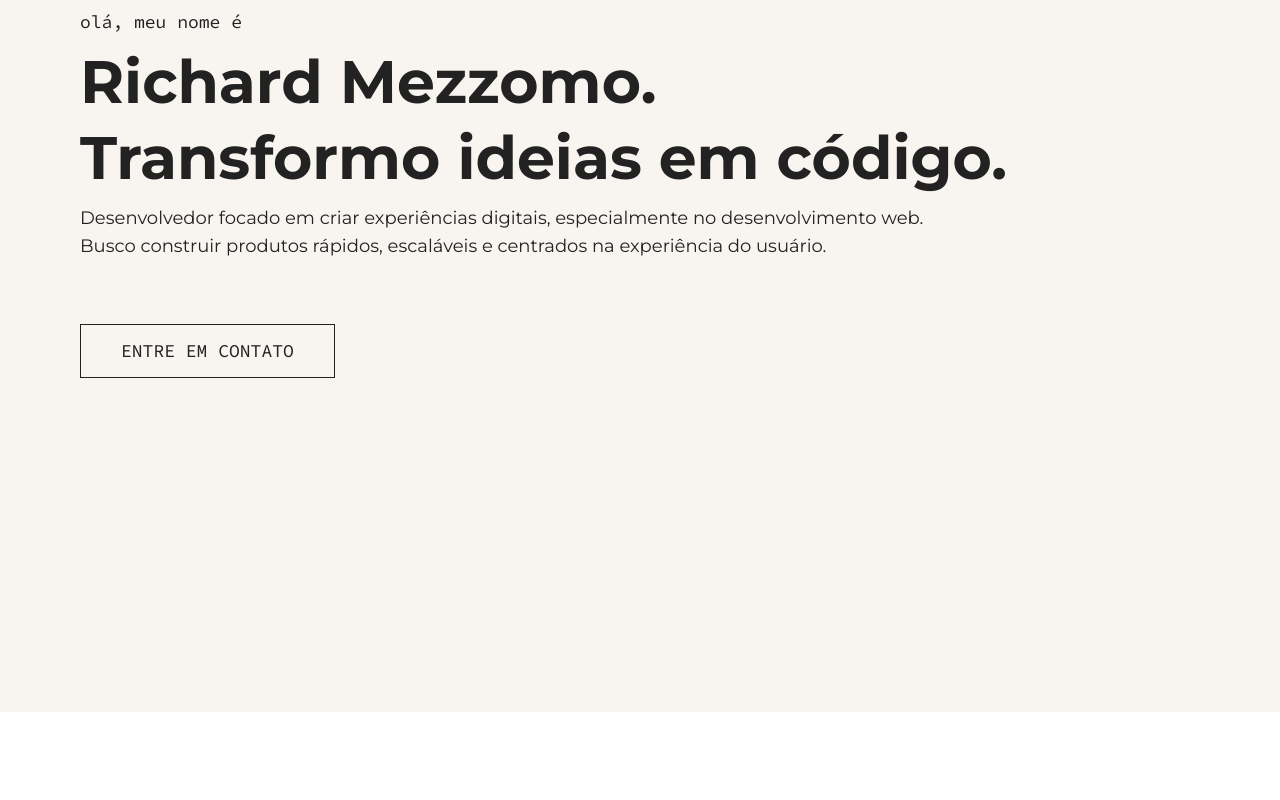
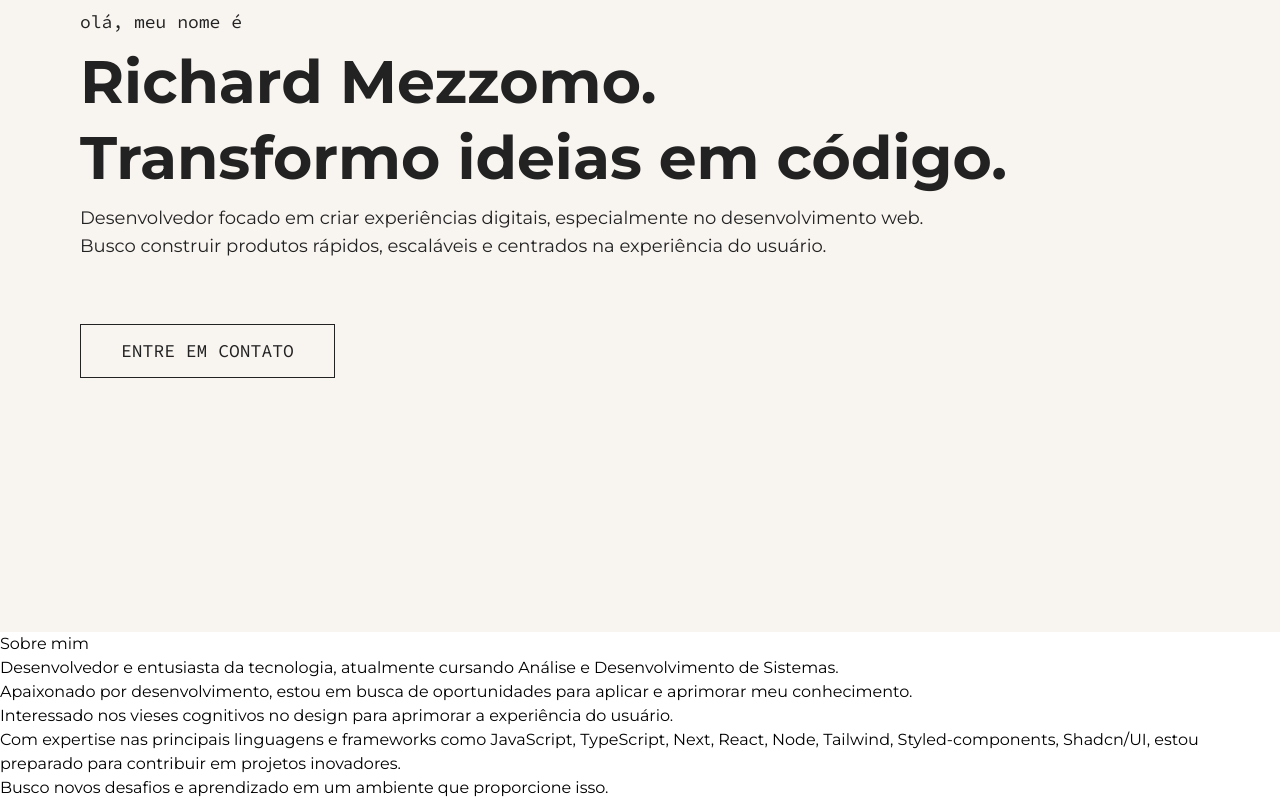
Before and after one commit to richardmezzomo/portfolio-richard-mezzomo, a Next.js app: page / in a window 1280 px wide. Shown: the part 168-968 px from the top of the page. Before the commit the page ends 880 px from the top, so only its background shows below. Built offline with nearby package versions, Linux system fonts and the light colour scheme.

Commit message:
fix: fixed some bugs of positions

```diff
--- a/src/app/page.tsx
+++ b/src/app/page.tsx
@@ -1,3 +1,4 @@
+import About from '@/components/About/page'
 import HomeScreen from '@/components/HomeScreen/page'
 import Navbar from '@/components/Navbar/page'
 
@@ -6,6 +7,7 @@ export default function Home() {
     <>
       <Navbar />
       <HomeScreen />
+      <About />
     </>
   )
 }
--- /dev/null
+++ b/src/components/About/page.tsx
@@ -0,0 +1,37 @@
+export default function About() {
+  return (
+    <>
+      <section className="">
+        <header></header>
+        <main>
+          <div>
+            <h1>Sobre mim</h1>
+            <p>
+              Desenvolvedor e entusiasta da tecnologia, atualmente cursando
+              Análise e Desenvolvimento de Sistemas.
+            </p>
+            <p>
+              Apaixonado por desenvolvimento, estou em busca de oportunidades
+              para aplicar e aprimorar meu conhecimento.
+            </p>
+            <p>
+              Interessado nos vieses cognitivos no design para aprimorar a
+              experiência do usuário.
+            </p>
+            <p>
+              Com expertise nas principais linguagens e frameworks como
+              JavaScript, TypeScript, Next, React, Node, Tailwind,
+              Styled-components, Shadcn/UI, estou preparado para contribuir em
+              projetos inovadores.
+            </p>
+            <p>
+              Busco novos desafios e aprendizado em um ambiente que proporcione
+              isso.
+            </p>
+          </div>
+          <div></div>
+        </main>
+      </section>
+    </>
+  )
+}
--- a/src/components/HomeScreen/page.tsx
+++ b/src/components/HomeScreen/page.tsx
@@ -1,7 +1,7 @@
 export default function HomeScreen() {
   return (
     <>
-      <section className="absolute -z-10 mt-12 h-screen w-full bg-white text-black lg:mt-20">
+      <section className="-z-10 h-screen w-full bg-white pt-12 text-black lg:pt-20">
         <main className="px-6 pt-14 lg:px-20 lg:py-24">
           <p className="mb-2 font-mono text-sm lg:mb-4 lg:text-lg">
             olá, meu nome é
```
